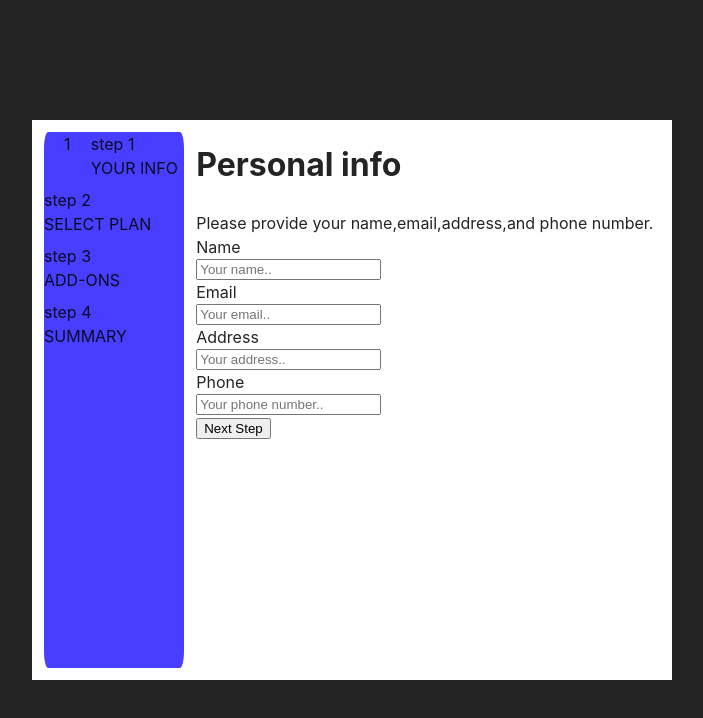
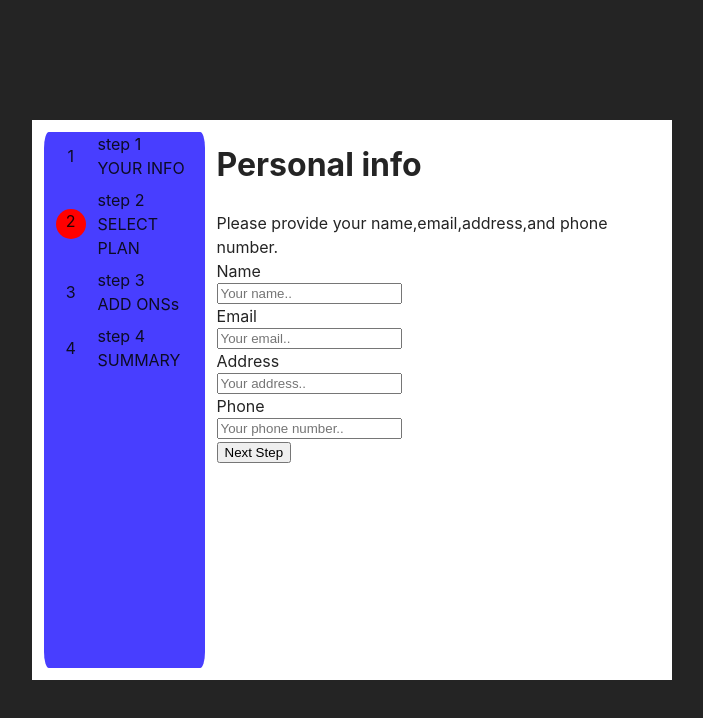
Before and after one commit to pvizza/StepReact, a React (Vite) app: page / in a window 1280 px wide. Shown: the top 718 px of the page, without its empty margins (288-991 px from the left). Built offline with nearby package versions, Linux system fonts and the light colour scheme.

Commit message:
add side steps layout

```diff
--- a/src/components/sideComponent/SideComponent.tsx
+++ b/src/components/sideComponent/SideComponent.tsx
@@ -2,27 +2,48 @@ const SideComponent = () => {
   return (
     <section style={{ flexGrow: 1, backgroundColor: '#483eff', margin: '12px', borderRadius: '3%' }} className="side-component">
     <div style={{ display: 'grid', gridTemplateColumns: 'auto', gridGap: '8px'}}>
-      <div style={{display: 'grid', gridTemplateColumns: '1fr 2fr'}}>
+
+      <div style={{display: 'grid', gridTemplateColumns: '1fr 2fr',alignItems:'center'}}>
         <div>
-        <p style={{alignSelf:'center', justifySelf:'center'}}>1</p>
+        <p style={{alignSelf:'center', justifySelf:'center',textAlign:'center'}}>1</p>
         </div>
+
         <div>
         <span>step 1</span>
         <p>YOUR INFO</p>
         </div>
       </div>
-      <div>
+      <div style={{display: 'grid', gridTemplateColumns: '1fr 2fr',alignItems:'center'}}>
+        <div style={{textAlign:'center'}}>
+        <p style={{alignSelf:'center', justifySelf:'center',textAlign:'center', display: 'inline-block', width: '30px', height: '30px', borderRadius: '50%', backgroundColor: 'red'}}>2</p>
+        </div>
+
+        <div>
         <span>step 2</span>
         <p>SELECT PLAN</p>
+        </div>
       </div>
-      <div>
+      <div style={{display: 'grid', gridTemplateColumns: '1fr 2fr',alignItems:'center'}}>
+        <div>
+        <p style={{alignSelf:'center', justifySelf:'center',textAlign:'center'}}>3</p>
+        </div>
+
+        <div>
         <span>step 3</span>
-        <p>ADD-ONS</p>
+        <p>ADD ONSs</p>
+        </div>
       </div>
-      <div>
+      <div style={{display: 'grid', gridTemplateColumns: '1fr 2fr',alignItems:'center'}}>
+        <div>
+        <p style={{alignSelf:'center', justifySelf:'center',textAlign:'center'}}>4</p>
+        </div>
+
+        <div>
         <span>step 4</span>
         <p>SUMMARY</p>
+        </div>
       </div>
+
     </div>
   </section>
   );
```
Also changed, not shown: 1 other file (tests, documents, lock files or other folders).
